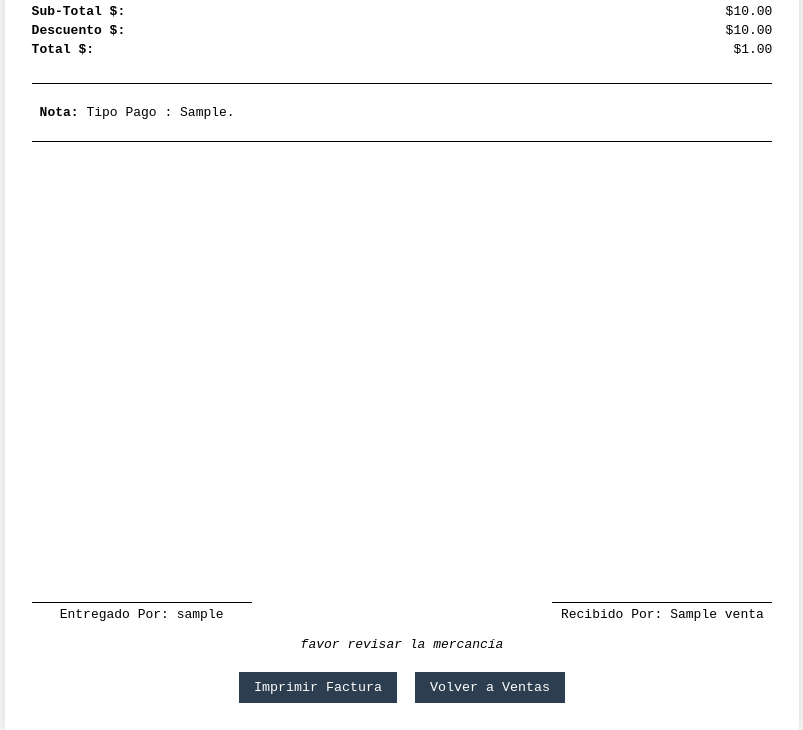
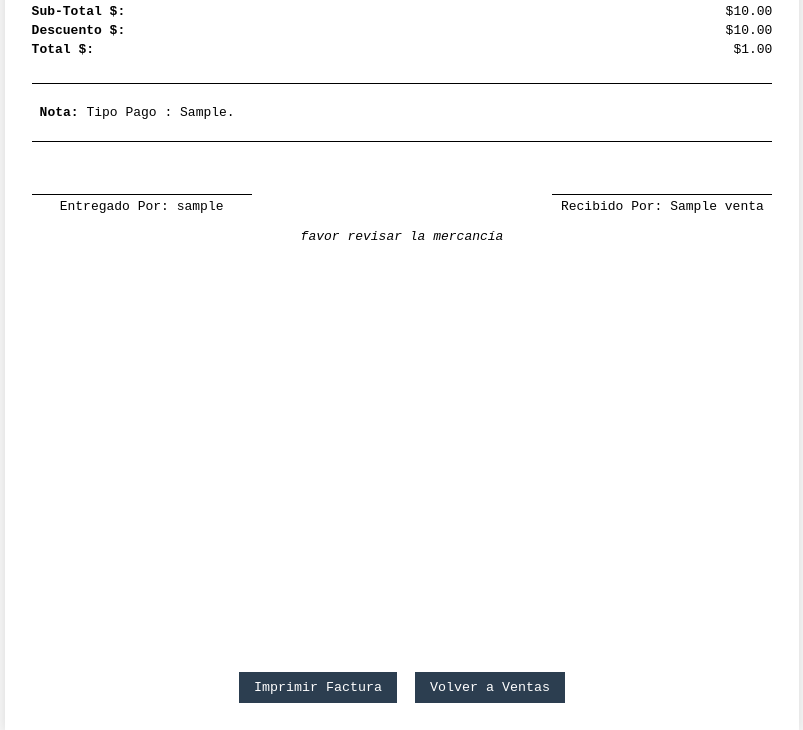
Before and after one commit to DerejSoftt/ddmaxmotoimport2, a Django app: template sytem_phone/facturacion/templates/facturacion/comprobante_venta.html in a window 1280 px wide. Shown: the part 393-1123 px from the top of the page, without its empty margins (238-1041 px from the left). Run offline with Django 5.2, Linux system fonts and the light colour scheme; the template is opened without the code that fills it: most values are stand-ins (such as "Sample title", 1, 10 or a date in 2020).

Commit message:
modificacion para arreglar

```diff
--- a/sytem_phone/facturacion/templates/facturacion/comprobante_venta.html
+++ b/sytem_phone/facturacion/templates/facturacion/comprobante_venta.html
@@ -150,7 +150,7 @@
         .signatures {
             display: flex;
             justify-content: space-between;
-            margin-top: auto;
+            margin-top: 20px;
             padding-top: 20px;
         }
 
```
